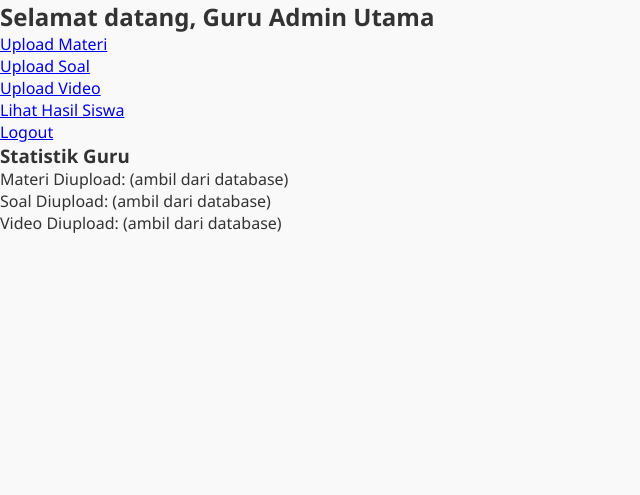
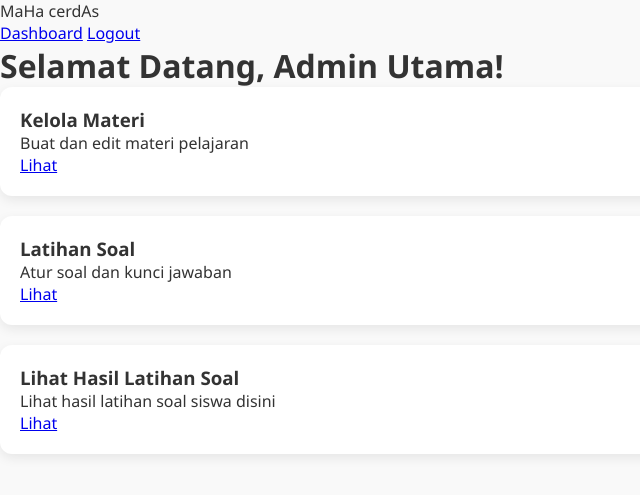
Before and after one commit to maulidacitraa/Pemweb_MaHaCerDas, a PHP site: page /Guru/dashboard_guru.php in a window 1280 px wide. Shown: the top 495 px of the page, without its empty margins (0-640 px from the left). Run offline with PHP 8.4, Linux system fonts and the light colour scheme; a user stored in the database is signed in.

Commit message:
Update dashboard_guru.php

```diff
--- a/Guru/dashboard_guru.php
+++ b/Guru/dashboard_guru.php
@@ -1,37 +1,52 @@
 <?php
 session_start();
-if (!isset($_SESSION['role']) || $_SESSION['role'] !== 'guru') {
-    header("Location: ../login.html");
-    exit;
+
+// Cek apakah sudah login dan role-nya guru
+if (!isset($_SESSION['user_id']) || $_SESSION['role'] !== 'guru') {
+    header("Location: ../login.php");
+    exit();
 }
 ?>
 
 <!DOCTYPE html>
-<html>
+<html lang="id">
 <head>
-    <title>Dashboard Guru</title>
-    <link rel="stylesheet" href="css/guru.css">
+  <meta charset="UTF-8" />
+  <meta name="viewport" content="width=device-width, initial-scale=1.0"/>
+  <title>Dashboard Guru</title>
+  <link rel="stylesheet" href="../css/guru.css" />
+  <link href="https://fonts.googleapis.com/css2?family=Poppins:wght@400;600&display=swap" rel="stylesheet">
 </head>
 <body>
-    <h2>Selamat datang, Guru <?= htmlspecialchars($_SESSION['nama']); ?></h2>
+  <!-- NAVBAR -->
+  <header class="topbar">
+    <div class="logo">MaHa cerdAs</div>
+    <nav>
+      <a href="dashboard_guru.php">Dashboard</a>
+      <a href="../logout.php">Logout</a>
+    </nav>
+  </header>
 
-    <nav>
-        <ul>
-            <li><a href="upload_materi.php">Upload Materi</a></li>
-            <li><a href="upload_soal.php">Upload Soal</a></li>
-            <li><a href="upload_video.php">Upload Video</a></li>
-            <li><a href="lihat_hasil_siswa.php">Lihat Hasil Siswa</a></li>
-            <li><a href="../logout.php">Logout</a></li>
-        </ul>
-    </nav>
-
-    <section>
-        <h3>Statistik Guru</h3>
-        <ul>
-            <li>Materi Diupload: (ambil dari database)</li>
-            <li>Soal Diupload: (ambil dari database)</li>
-            <li>Video Diupload: (ambil dari database)</li>
-        </ul>
-    </section>
+  <!-- MAIN CONTENT -->
+  <div class="main">
+    <h1>Selamat Datang, <?= htmlspecialchars($_SESSION['nama']) ?>!</h1>
+    <div class="cards">
+      <div class="card blue">
+        <h3>Kelola Materi</h3>
+        <p>Buat dan edit materi pelajaran</p>
+        <a href="kelola_materi.php" class="button">Lihat</a>
+      </div>
+      <div class="card green">
+        <h3>Latihan Soal</h3>
+        <p>Atur soal dan kunci jawaban</p>
+        <a href="kelola_latihan.php" class="button">Lihat</a>
+      </div>
+      <div class="card yellow">
+        <h3>Lihat Hasil Latihan Soal</h3>
+        <p>Lihat hasil latihan soal siswa disini</p>
+        <a href="lihat_hasil_siswa.php" class="button">Lihat</a>
+      </div>
+    </div>
+  </div>
 </body>
 </html>
```
